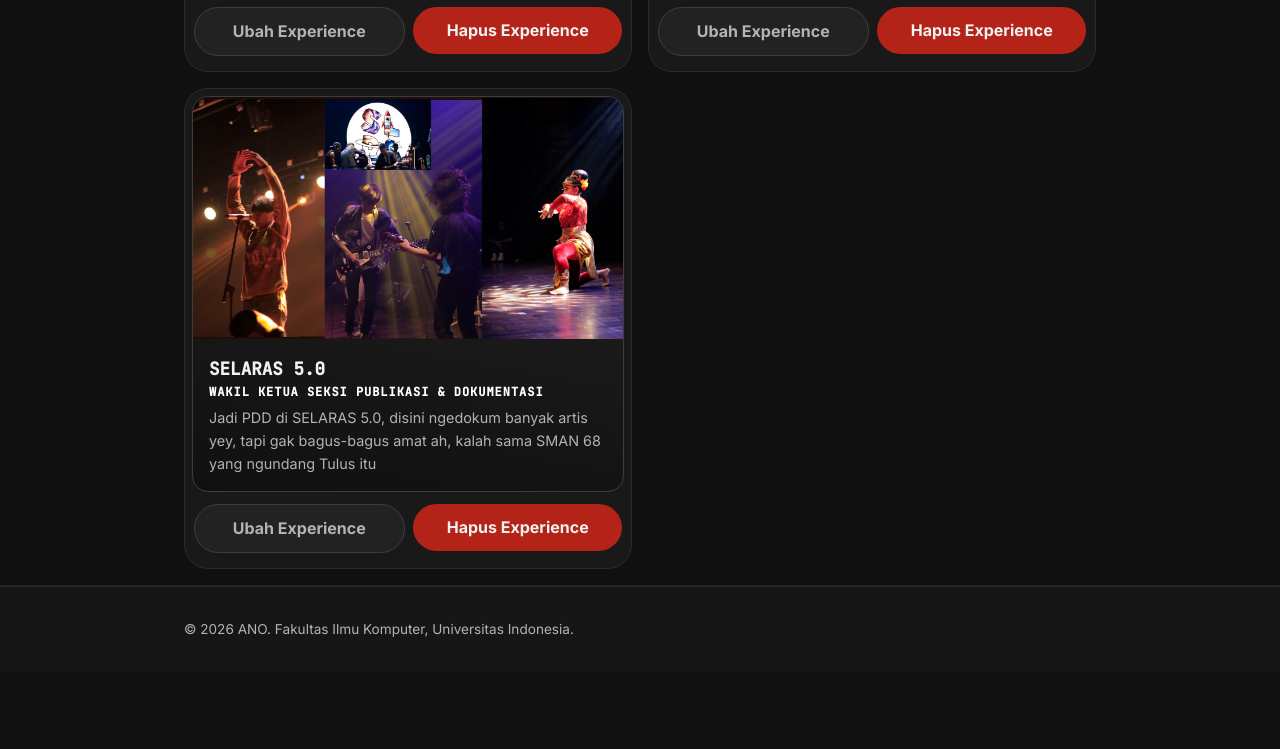
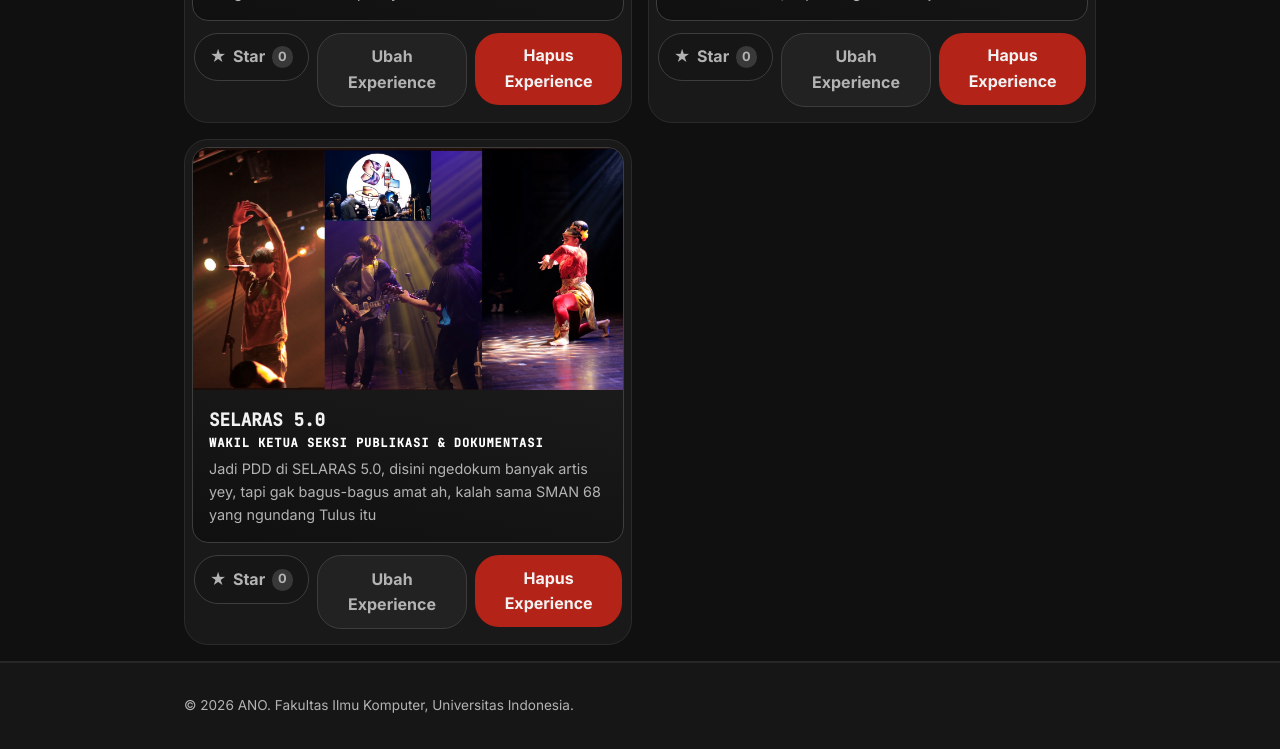
Before and after one commit to christiano-h/myportofolio, a Django app: page /experience/manage/ in a window 1280 px wide. Shown: the part 1119-1868 px from the top of the page. Before the commit the page ends 1756 px from the top, so only its background shows below. Run offline with Django 5.2, Linux system fonts and the light colour scheme; the visitor is signed in with stand-in values (Sample User, id 1); data comes from the database, SQL or seed files in the repository; data that the repository does not hold is empty; some web fonts are replaced.

Commit message:
Tambah tombol star pada kartu experience mengikuti pola star project

```diff
--- a/templates/components/experience_delete_modal.html
+++ b/templates/components/experience_delete_modal.html
@@ -1,2 +1,2 @@
 {% url 'main:delete_experience' experience.id as delete_experience_url %}
-{% include "components/delete_modal.html" with modal_prefix="delete-experience" object_id=experience.id delete_url=delete_experience_url object_title=experience.title trigger_label="Hapus Experience" heading="Hapus Experience?" aria_label="Hapus experience ini" action_url=edit_url action_label="Ubah Experience" %}
+{% include "components/delete_modal.html" with modal_prefix="delete-experience" object_id=experience.id delete_url=delete_experience_url object_title=experience.title trigger_label="Hapus Experience" heading="Hapus Experience?" aria_label="Hapus experience ini" star_template="components/experience_star.html" action_url=edit_url action_label="Ubah Experience" can_edit=perms.main.change_experience can_delete=perms.main.delete_experience %}
--- /dev/null
+++ b/templates/components/experience_star.html
@@ -0,0 +1,28 @@
+{% comment %}
+Tombol star satu experience (wajib: experience). Pengunjung tanpa login melihat
+tautan login, bukan form, karena `toggle_experience_star` hanya untuk pengguna
+terautentikasi. Kembar dari `project_star.html`.
+{% endcomment %}
+{% if user.is_authenticated %}
+<form method="post" action="{% url 'main:toggle_experience_star' experience.id %}" class="star-form">
+    {% csrf_token %}
+    <input type="hidden" name="next" value="{{ request.path }}">
+    <button type="submit"
+            class="button button-star{% if user in experience.starred_by.all %} is-starred{% endif %}"
+            title="{% if experience.starred_by.all %}Dibintangi oleh {{ experience.starred_by.all|join:', ' }}{% else %}Jadilah yang pertama memberi star{% endif %}">
+        <span aria-hidden="true">★</span>
+        {% if user in experience.starred_by.all %}Unstar{% else %}Star{% endif %}
+        <span class="star-count">{{ experience.starred_by.count }}</span>
+    </button>
+</form>
+{% else %}
+<div class="star-form">
+    <a href="{% url 'main:login' %}?next={{ request.path }}"
+       class="button button-star"
+       title="Login dulu untuk memberi star">
+        <span aria-hidden="true">★</span>
+        Login untuk memberi star
+        <span class="star-count">{{ experience.starred_by.count }}</span>
+    </a>
+</div>
+{% endif %}
--- a/templates/components/project_delete_modal.html
+++ b/templates/components/project_delete_modal.html
@@ -1,2 +1,2 @@
 {% url 'main:delete_project' project.id as delete_project_url %}
-{% include "components/delete_modal.html" with modal_prefix="delete-project" object_id=project.id delete_url=delete_project_url object_title=project.title trigger_label="Hapus Proyek" heading="Hapus Proyek?" aria_label="Hapus proyek ini" action_url=edit_url action_label="Ubah Proyek" star_template="components/project_star.html" %}
+{% include "components/delete_modal.html" with modal_prefix="delete-project" object_id=project.id delete_url=delete_project_url object_title=project.title trigger_label="Hapus Proyek" heading="Hapus Proyek?" aria_label="Hapus proyek ini" action_url=edit_url action_label="Ubah Proyek" star_template="components/project_star.html" can_edit=perms.main.change_project can_delete=perms.main.delete_project %}
```
Also changed, not shown: templates/components/project_star.html (+16 -0 lines).
